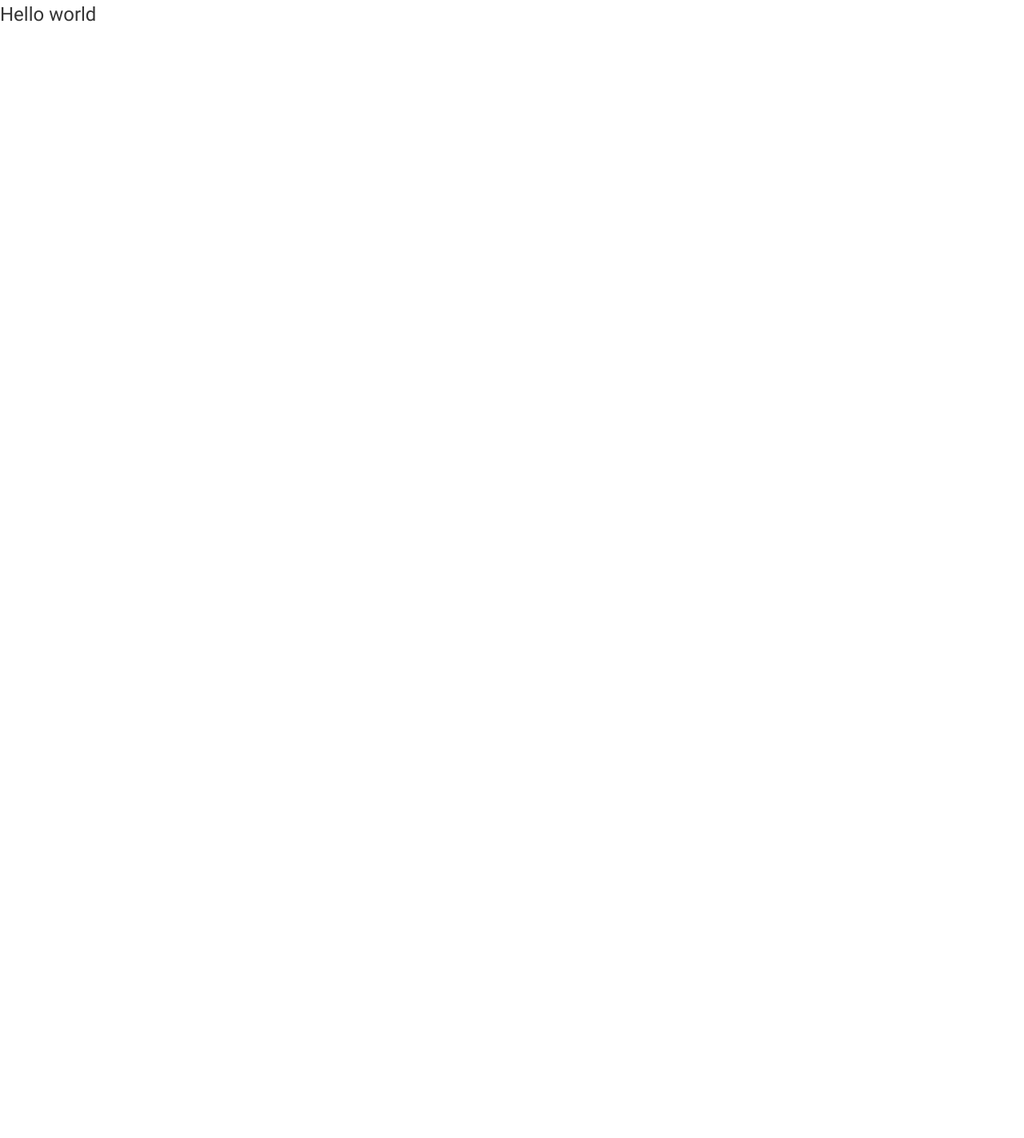
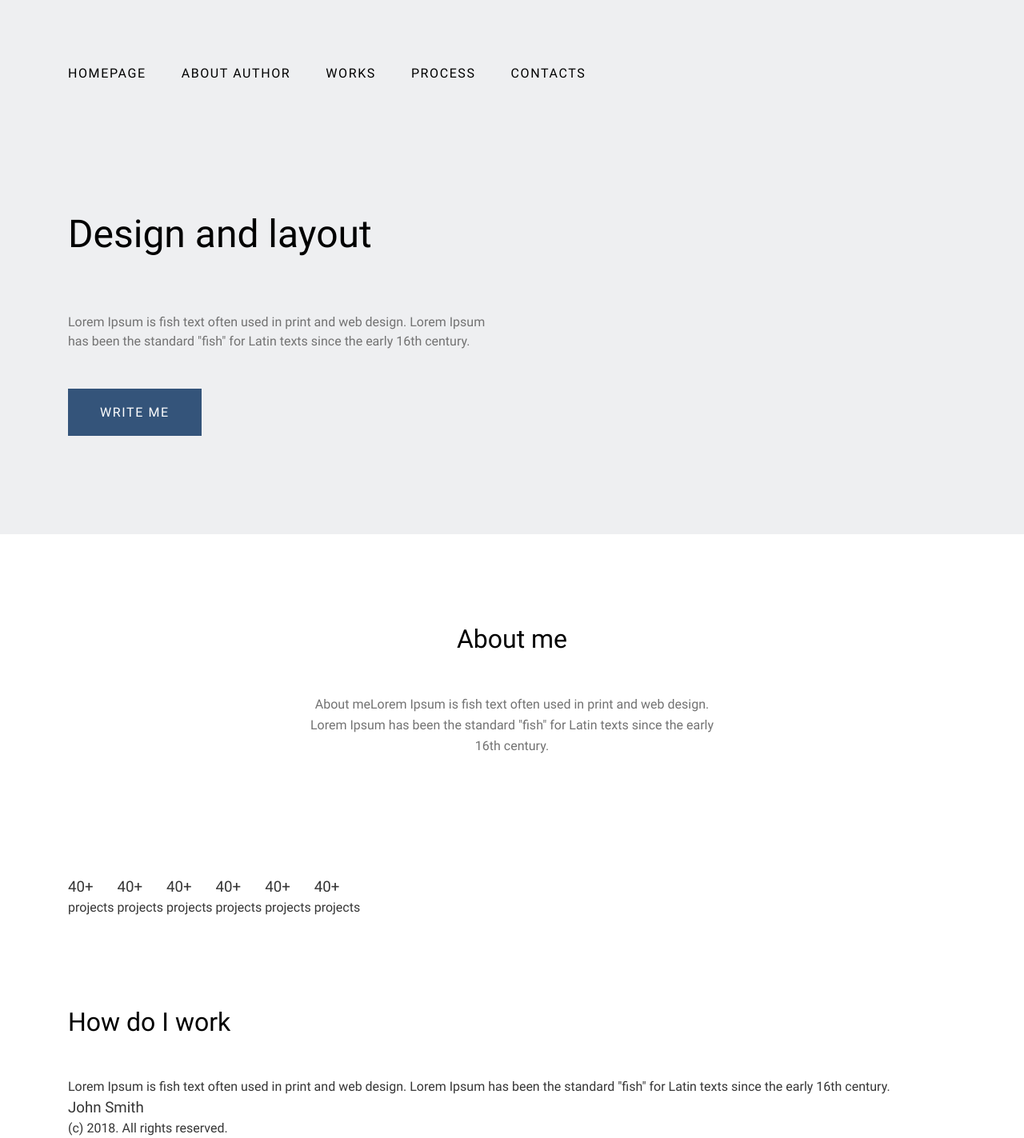
Before and after one commit to seveta/front__end__basic, a plain HTML site: page index.html in a window 1280 px wide. Shown: the whole page at 80% size. Before the commit the page ends 800 px from the top, so only its background shows below. Drawn offline with Linux system fonts and the light colour scheme.

Commit message:
add header and two sections

```diff
--- a/css/main.css
+++ b/css/main.css
@@ -1,3 +1,6 @@
+:root{
+    --basic-color: #EEEFF1;
+}
 *{
     margin: 0;
     padding: 0;
@@ -21,3 +24,88 @@ img{
     max-width: 100%;
     display: block;
 }
+a {
+    text-decoration: none;
+}
+
+/*-------------------------------------------------------*/
+
+.header{
+    background-color: #EEEFF1;
+    padding-top: 79px;
+    padding-bottom: 150px;
+}
+.nav{
+
+}
+.nav__link + .nav__link{
+    margin-left: 40px;
+}
+.nav__link{
+    text-transform: uppercase;
+    font-weight: 400;
+    letter-spacing: 1.6px;
+    color: #000;
+    line-height: 1.6;
+    transition: color 0.3s linear;
+}
+.nav__link:hover{
+    color: #34547A;
+    font-weight: 500;
+}
+
+/*-------------------------------------------------------*/
+
+.first__section{
+    background-color: #EEEFF1;
+    padding-bottom: 140px;
+}
+.main__title{
+    color: #000;
+    font-size: 48px;
+    font-weight: 500;
+    line-height: 1.6;
+    margin-bottom: 60px;
+}
+.main__text{
+    color: #727272;
+    max-width: 540px;
+    margin-bottom: 65px;
+}
+.button{
+    color: #fff;
+    letter-spacing: 1.6px;
+    min-width:  225px;
+    background-color: #34547A;
+    text-align: center;
+    padding: 20px 40px;
+    transition: text-decoration 0.2s linear;
+}
+.button:hover{
+    text-decoration: underline;
+}
+/*-------------------------------------------------------*/
+
+.second__section{
+    text-align: center;
+}
+.section__title{
+    color: #000;
+    font-size: 32px;
+    font-weight: 500;
+    line-height: normal;
+    margin-bottom: 50px;
+    margin-top: 112px;
+}
+.section__text{
+    text-align: center;
+    color: #727272;
+    max-width: 540px;
+    margin-left: auto;
+    margin-right: auto;
+    margin-bottom: 100px;
+    line-height: 1.6;
+}
+.card{
+    display: inline-block;
+}
--- a/fonts/fonts.css
+++ b/fonts/fonts.css
@@ -6,6 +6,12 @@
 }
 @font-face{
     font-family: "Roboto";
+    src: local("Roboto"), url(./Roboto-Medium.woff2) format("woff2");
+    font-weight: 500;
+    font-style: normal;
+}
+@font-face{
+    font-family: "Roboto";
     src: local("Roboto"), url(./Roboto-Bold.woff2) format("woff2");
     font-weight: 700;
     font-style: normal;
--- a/index.html
+++ b/index.html
@@ -8,14 +8,93 @@
     <title>Title</title>
 </head>
 <body>
-    <header>
+    <header class="header">
+        <div class="container">
+            <nav class="nav">
+                <a href="#" class="nav__link">Homepage</a>
+                <a href="" class="nav__link">About author</a>
+                <a href="" class="nav__link">Works</a>
+                <a href="" class="nav__link">Process</a>
+                <a href="" class="nav__link">Contacts</a>
+            </nav>
+        </div>
     </header>
     <main>
-        <section>
-            <h1>Hello world</h1>
+        <section class="first__section">
+            <div class="container">
+                <h1 class="main__title">Design and layout</h1>
+                <p class="main__text">Lorem Ipsum is fish text often used in print and web design. Lorem Ipsum has been the standard "fish" for Latin texts since the early 16th century.</p>
+                <a href="#" class="button">WRITE ME</a>
+            </div>
+        </section>
+        <section class="second__section">
+            <div class="container">
+                <h2 class="section__title">About me</h2>
+                <p class="section__text">About meLorem Ipsum is fish text often used in print and web design. Lorem Ipsum has been the standard "fish" for Latin texts since the early 16th century.</p>
+            </div>
+        </section>
+        <section class="third__section">
+            <div class="container">
+                <div class="card__wrapper">
+                    <div class="card">
+                        <img src="./images/icons/icon.svg" alt="Icon">
+                        <div class="text__wrapper">
+                            <h3 class="card__title">40+</h3>
+                            <p>projects</p>
+                        </div>
+                    </div>
+                    <div class="card">
+                        <img src="./images/icons/icon.svg" alt="Icon">
+                        <div class="text__wrapper">
+                            <h3 class="card__title">40+</h3>
+                            <p>projects</p>
+                        </div>
+                    </div>
+                    <div class="card">
+                        <img src="./images/icons/icon.svg" alt="Icon">
+                        <div class="text__wrapper">
+                            <h3 class="card__title">40+</h3>
+                            <p>projects</p>
+                        </div>
+                    </div>
+                    <div class="card">
+                        <img src="./images/icons/icon.svg" alt="Icon">
+                        <div class="text__wrapper">
+                            <h3 class="card__title">40+</h3>
+                            <p>projects</p>
+                        </div>
+                    </div>
+                    <div class="card">
+                        <img src="./images/icons/icon.svg" alt="Icon">
+                        <div class="text__wrapper">
+                            <h3 class="card__title">40+</h3>
+                            <p>projects</p>
+                        </div>
+                    </div>
+                    <div class="card">
+                        <img src="./images/icons/icon.svg" alt="Icon">
+                        <div class="text__wrapper">
+                            <h3 class="card__title">40+</h3>
+                            <p>projects</p>
+                        </div>
+                    </div>
+                </div>
+            </div>
+        </section>
+        <section class="fourth__section">
+            <div class="container">
+                <h2 class="section__title">How do I work</h2>
+                <p>Lorem Ipsum is fish text often used in print and web design. Lorem Ipsum has been the standard "fish" for Latin texts since the early 16th century.</p>
+            </div>
         </section>
     </main>
-    <footer>
+    <footer class="footer">
+        <div class="container">
+            <div class="footer__wrapper">
+                <h3>John Smith</h3>
+                <p>(c) 2018. All rights reserved.</p>
+            </div>
+        </div>
     </footer>
 </body>
 </html>
```
Also changed, not shown: fonts/Roboto-Medium.woff2 (added), images/icons/icon.svg (added), images/picture.jpg (deleted).
